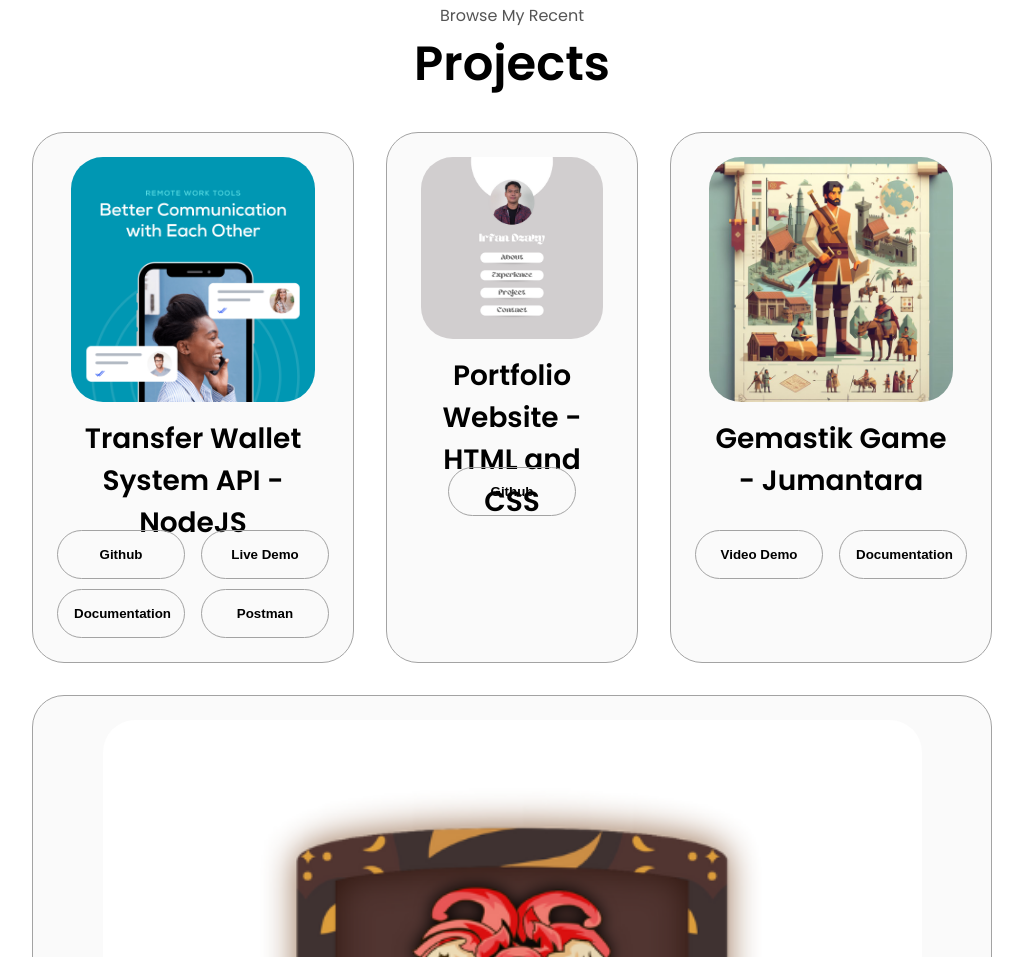
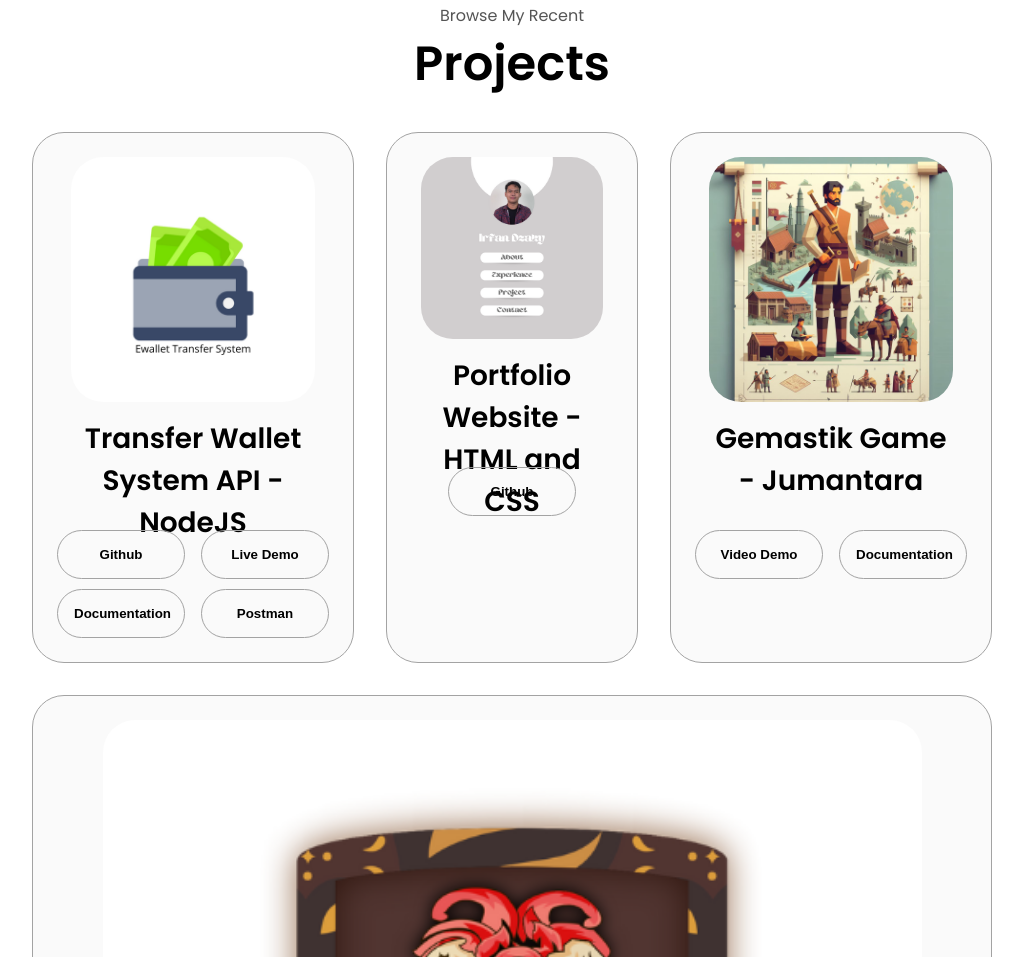
Before and after one commit to irfandzaky/WebPorto-IrfanDzaky, a plain HTML site: page index.html in a window 1280 px wide. Shown: the part 2540-3497 px from the top of the page, without its empty margins (128-1151 px from the left). Drawn offline with Linux system fonts and the light colour scheme.

Commit message:
Ganti Poster Porject 1

```diff
--- a/index.html
+++ b/index.html
@@ -357,7 +357,7 @@
             <div class="details-container color-container">
                 <div class="article-container">
                     <img
-                    src="./asset/project-1.png"
+                    src="./asset/poster-Ewallet-ops.png"
                     alt="project 1"
                     class="project-img">
                 </div>
```
Also changed, not shown: asset/poster-Ewallet-ops.png (added), asset/poster-Ewallet.png (added), asset/project-1.png (deleted), asset/project-2.png (deleted), asset/project-3.png (deleted), 1 other file.
